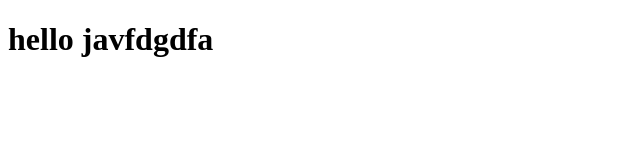
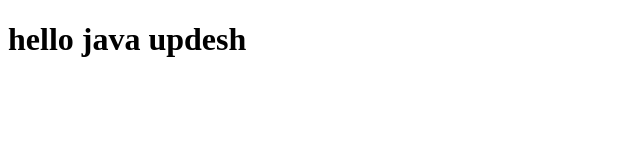
Before and after one commit to Updesh012/Updesh012.github.io, a plain HTML site: page Index.html in a window 1280 px wide. Shown: the whole page, without its empty margins (0-640 px from the left). Drawn offline with Linux system fonts and the light colour scheme.

Commit message:
aupdehsn

```diff
--- a/Index.html
+++ b/Index.html
@@ -7,6 +7,6 @@
     <title>Document</title>
 </head>
 <body>
-    <h1>hello javfdgdfa</h1>
+    <h1>hello java updesh</h1>
 </body>
 </html>
```
